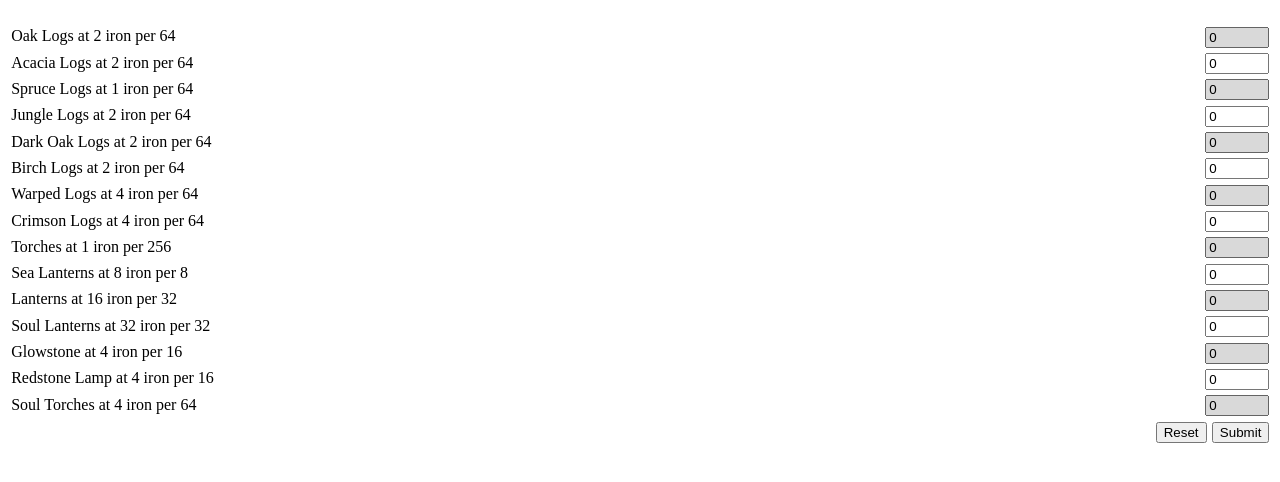
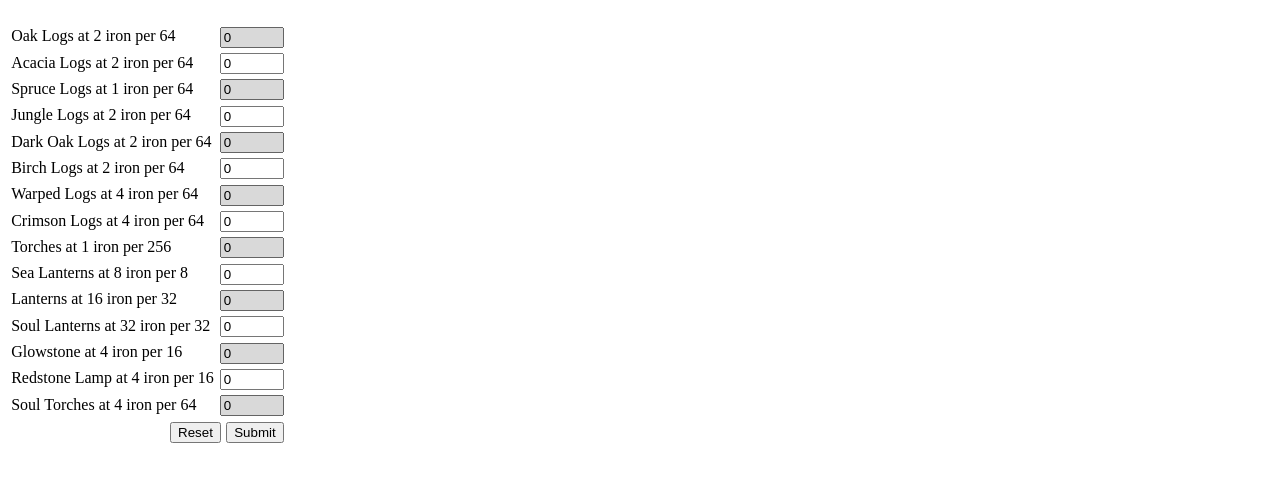
Before and after one commit to NoAnJe/NoAnJe.github.io, a plain HTML site: page shops/mineards.html in a window 1280 px wide. Shown: the part 128-610 px from the top of the page. Drawn offline with Linux system fonts and the light colour scheme; a web font is replaced by a local one.

Commit message:
Testing form div, pt 2

```diff
--- a/homepage.css
+++ b/homepage.css
@@ -91,10 +91,14 @@ label {
     float: left;
 }
 
+form {
+    display: inline-block;
+}
+
 div {
     clear: both;
 }
-
+/*
 .formdiv {
     min-width: 60%;
-}
+} */
--- a/shops/mineards.html
+++ b/shops/mineards.html
@@ -27,12 +27,10 @@
     Welcome to Mineards!
 </h1>
 
-<div class="formdiv">
 <!-- Below is where the body should be placed. -->
 <form action="/receipt" method="post" id="buyForm">
 <!-- Data will be added here by loadItems.js -->
 </form>
-</div>
 
 <script src="loadItems.js"></script>
 
```
